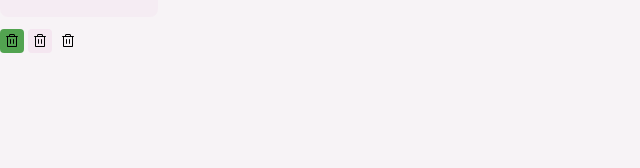
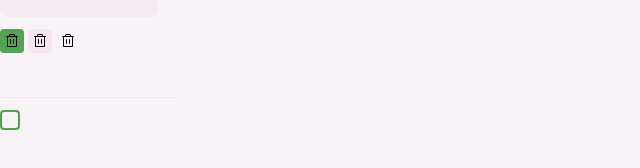
Before and after one commit to Henrry-Maximo/rocketseat-react, a React (Vite) app in the folder todo/: page / in a window 1280 px wide. Shown: the part 244-412 px from the top of the page, without its empty margins (0-640 px from the left). Built offline with nearby package versions, Linux system fonts and the light colour scheme.

Commit message:
✨ Feat: Create input and checkbox components

```diff
--- a/todo/src/App.tsx
+++ b/todo/src/App.tsx
@@ -13,6 +13,8 @@
 import Badge from "./components/badge";
 import Button from "./components/button";
 import ButtonIcon from "./components/button-icon";
+import InputText from "./components/input-text-";
+import InputCheckbox from "./components/input-checkbox";
 
 export default function App() {
   return (
@@ -53,6 +55,14 @@
         <ButtonIcon icon={TrashIcon} variant="secondary" />
         <ButtonIcon icon={TrashIcon} variant="tertiary" />
       </div>
+
+      <div>
+        <InputText />
+      </div>
+
+      <div>
+        <InputCheckbox />
+      </div>
     </div>
   );
 }
--- /dev/null
+++ b/todo/src/components/input-checkbox.tsx
@@ -0,0 +1,70 @@
+import { cva, type VariantProps } from "class-variance-authority";
+import Icon from "./icon";
+import CheckIcon from "../assets/icons/check.svg?react";
+
+export const inputCehckboxWrapperVariants = cva(`
+    inline-flex items-center justify-center cursor-pointer relative group
+  `);
+
+export const inputCheckboxVariants = cva(
+  `
+    appearance-none peer flex items-center justify-center cursor-pointer
+    border-2 border-solid transition overflow-hidden
+    border-green-base hover:border-green-dark hover:bg-green-dark
+    checked:border-green-base checked:bg-green-base
+    group-hover:checked:border-green-dark group:hover:checked:bg-green-dark
+  `,
+  {
+    variants: {
+      size: {
+        md: "w-5 h-5 rounded-sm",
+      },
+      disabled: {
+        true: "pointer-events-none",
+      },
+    },
+    defaultVariants: {
+      size: "md",
+      disabled: false,
+    },
+  }
+);
+
+export const inputCheckboxIconVariants = cva(
+  `
+    absolute top-1/2 left-1 -translate-y-1/2
+    hidden peer-checked:block fill-white
+  `,
+  {
+    variants: {
+      size: {
+        md: "w-3 h-3",
+      },
+    },
+    defaultVariants: {
+      size: "md",
+    },
+  }
+);
+
+interface InputCheckboxProps
+  extends VariantProps<typeof inputCheckboxVariants>,
+    Omit<React.ComponentProps<"input">, "size" | "disabled"> {}
+
+export default function InputCheckbox({
+  size,
+  disabled,
+  className,
+  ...props
+}: InputCheckboxProps) {
+  return (
+    <label className={inputCehckboxWrapperVariants({className})}>
+      <input
+        type="checkbox"
+        className={inputCheckboxVariants({ size, disabled })}
+        {...props}
+      />
+      <Icon className={inputCheckboxIconVariants({ size })} svg={CheckIcon} />
+    </label>
+  );
+}
--- /dev/null
+++ b/todo/src/components/input-text-.tsx
@@ -0,0 +1,45 @@
+import { cva, cx, type VariantProps } from "class-variance-authority";
+import { textVariants } from "./text";
+
+export const inputTextVariants = cva(
+  `
+  border-b border-solid border-gray-200 focus:border-pink-base
+  bg-transparent outline-none
+  `,
+  {
+    variants: {
+      size: {
+        md: "pb-2 px-2",
+      },
+      disabled: {
+        true: "pointer-events-none",
+      },
+    },
+    defaultVariants: {
+      size: "md",
+      disabled: false,
+    },
+  }
+);
+
+interface InputTextProps
+  extends VariantProps<typeof inputTextVariants>,
+    Omit<React.ComponentProps<"input">, "size" | "disabled"> {}
+
+export default function InputText({
+  size,
+  disabled,
+  className,
+  ...props
+}: InputTextProps) {
+  return (
+    <input
+      className={cx(
+        inputTextVariants({ size, disabled }),
+        textVariants(),
+        className
+      )}
+      {...props}
+    />
+  );
+}
```
